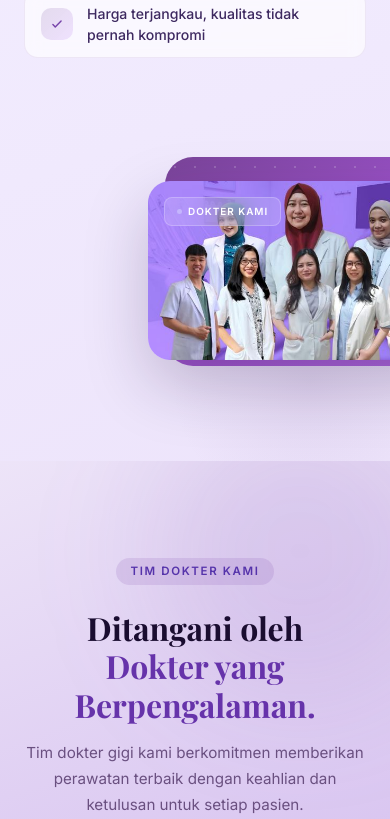
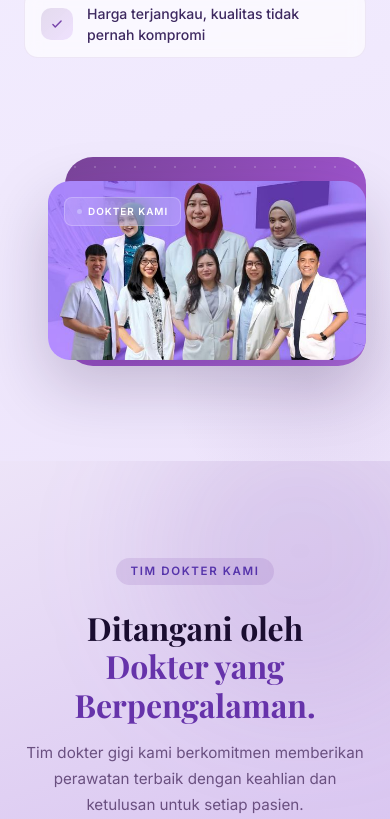
Before and after one commit to DirkEibel/Palupi-Dental-Care, a website: page index.html in a window 390 px wide. Shown: the part 2116-2935 px from the top of the page. Drawn offline with nearby package versions, Linux system fonts and the light colour scheme; a web font is replaced by a local one.

Commit message:
Fix group doctor photo cut off on mobile
Ganti data-aos fade-left ke fade-up pada about-photo-wrap.
fade-left menyebabkan translateX(100px) awal yang dipotong oleh
overflow:hidden section, membuat dokter di sisi kanan tidak terlihat.

Co-Authored-By: Claude Sonnet 4.6 <noreply@anthropic.com>

```diff
--- a/index.html
+++ b/index.html
@@ -836,7 +836,7 @@
       </div>
 
       <!-- Doctor Photo -->
-      <div id="about-photo-wrap" data-aos="fade-left" style="position:relative;padding:1.5rem 0 1.5rem 1.5rem;">
+      <div id="about-photo-wrap" data-aos="fade-up" style="position:relative;padding:1.5rem 0 1.5rem 1.5rem;">
 
         <!-- Accent block behind photo (offset top-right) -->
         <div style="position:absolute;top:0;right:0;width:88%;height:92%;border-radius:28px;background:linear-gradient(145deg,#7a4499 0%,#9b52c8 50%,#b06de0 100%);z-index:0;"></div>
```
